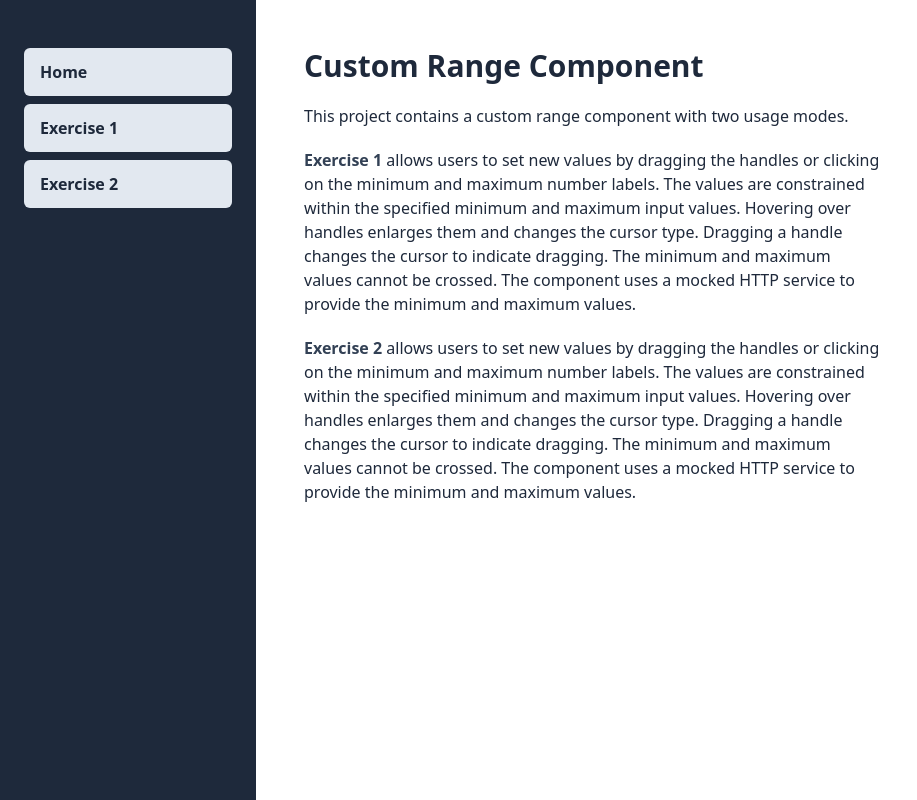
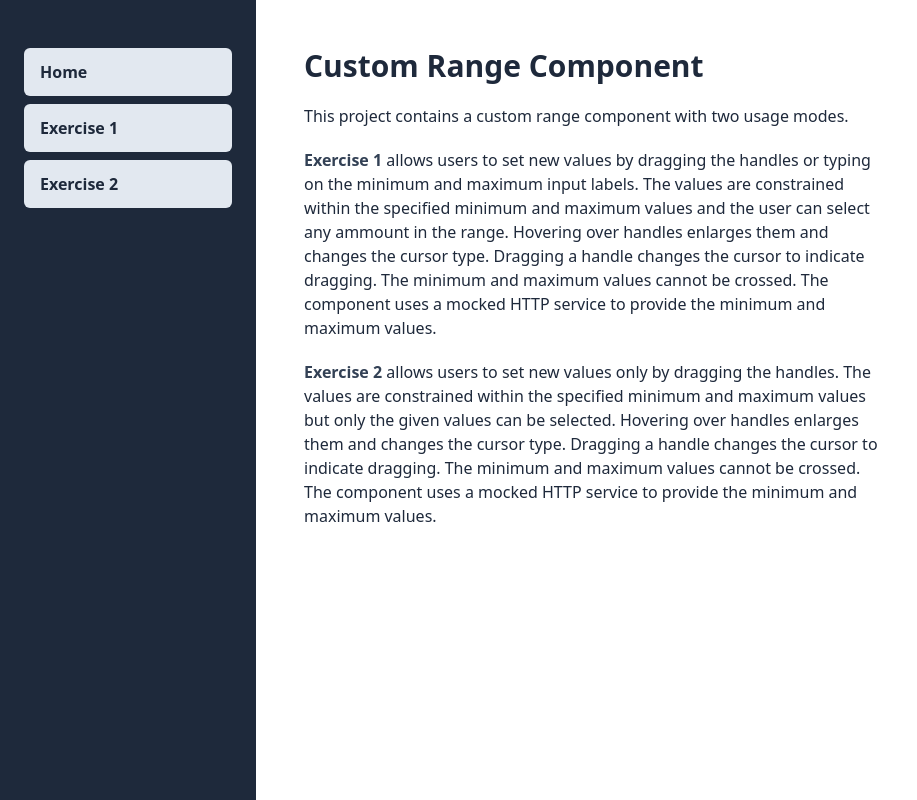
Before and after one commit to ccbabcn/range-component, a Next.js app: page / in a window 1280 px wide. Shown: the whole page, without its empty margins (0-917 px from the left). Built offline with nearby package versions, Linux system fonts and the light colour scheme.

Commit message:
Improves page description

```diff
--- a/app/exercise1/page.tsx
+++ b/app/exercise1/page.tsx
@@ -23,8 +23,8 @@ export default async function Page() {
         Range component exercise 1
       </h1>
       <p className="text-slate-500">
-        This version of the exercise lets the user set a new price limit between
-        a minimum and maximum given by the server.
+        This version of the exercise lets the user select any value within a
+        minimum and maximum range given by the server.
       </p>
       <div className="w-full">{prices && <Range prices={prices} />}</div>
     </main>
--- a/app/exercise2/page.tsx
+++ b/app/exercise2/page.tsx
@@ -23,8 +23,9 @@ export default async function Page() {
         Range component exercise 2
       </h1>
       <p className="text-slate-500">
-        This version of the exercise only lets the user select the limits
-        between fixed values from an array of prices given by the server.
+        This version of the exercise only lets the user select fixed values from
+        an array of prices given by the server. In this example the values are
+        1.99, 5.99, 10.99, 30.99, 50.99 and 70.99.
       </p>
       <div className="w-full">{prices && <Range prices={prices} />}</div>
     </main>
--- a/app/page.tsx
+++ b/app/page.tsx
@@ -19,23 +19,23 @@ export default function Page() {
       </p>
       <p>
         <span className="font-bold text-slate-700">Exercise 1</span> allows
-        users to set new values by dragging the handles or clicking on the
-        minimum and maximum number labels. The values are constrained within the
-        specified minimum and maximum input values. Hovering over handles
-        enlarges them and changes the cursor type. Dragging a handle changes the
-        cursor to indicate dragging. The minimum and maximum values cannot be
-        crossed. The component uses a mocked HTTP service to provide the minimum
-        and maximum values.
+        users to set new values by dragging the handles or typing on the minimum
+        and maximum input labels. The values are constrained within the
+        specified minimum and maximum values and the user can select any ammount
+        in the range. Hovering over handles enlarges them and changes the cursor
+        type. Dragging a handle changes the cursor to indicate dragging. The
+        minimum and maximum values cannot be crossed. The component uses a
+        mocked HTTP service to provide the minimum and maximum values.
       </p>
       <p>
         <span className="font-bold text-slate-700">Exercise 2</span> allows
-        users to set new values by dragging the handles or clicking on the
-        minimum and maximum number labels. The values are constrained within the
-        specified minimum and maximum input values. Hovering over handles
-        enlarges them and changes the cursor type. Dragging a handle changes the
-        cursor to indicate dragging. The minimum and maximum values cannot be
-        crossed. The component uses a mocked HTTP service to provide the minimum
-        and maximum values.
+        users to set new values only by dragging the handles. The values are
+        constrained within the specified minimum and maximum values but only the
+        given values can be selected. Hovering over handles enlarges them and
+        changes the cursor type. Dragging a handle changes the cursor to
+        indicate dragging. The minimum and maximum values cannot be crossed. The
+        component uses a mocked HTTP service to provide the minimum and maximum
+        values.
       </p>
     </div>
   );
```
